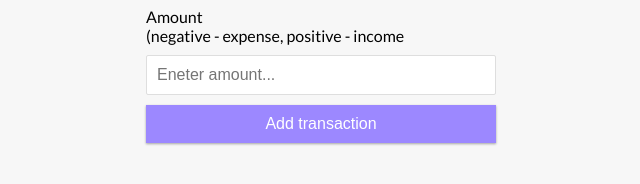
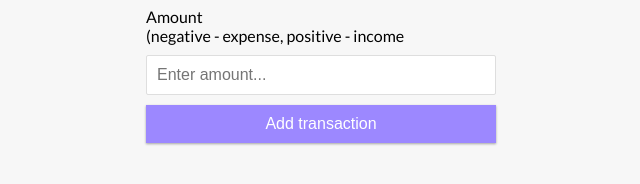
Before and after one commit to emines0/expense-tracker, a plain HTML site: page index.html in a window 1280 px wide. Shown: the part 552-736 px from the top of the page, 319-959 px from the left. Drawn offline with Linux system fonts and the light colour scheme.

Commit message:
fixing miss pronouncing

```diff
--- a/index.html
+++ b/index.html
@@ -38,7 +38,7 @@
             </div>
             <div class="form-control">
                 <label for="amount">Amount <br> (negative - expense, positive - income</label>
-                <input type="number" id="amount" placeholder="Eneter amount...">
+                <input type="number" id="amount" placeholder="Enter amount...">
             </div>
             <button class="btn">Add transaction</button>
         </form>
```
